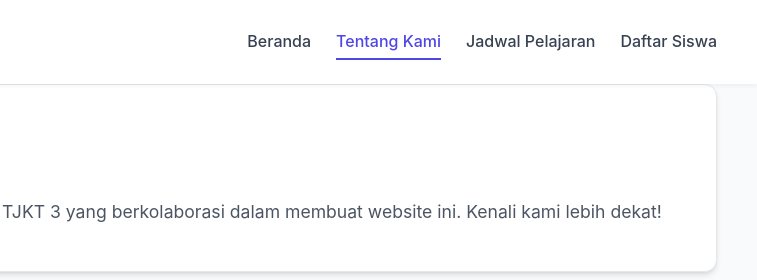
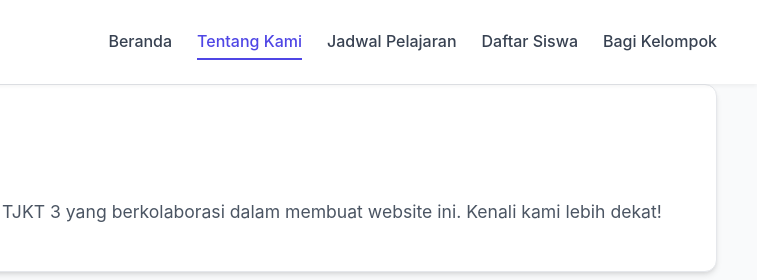
Before and after one commit to dhasap/dhasap.github.io, a plain HTML site: page kelas-odgj/about.html in a window 1280 px wide. Shown: the top 280 px of the page, 523-1280 px from the left. Drawn offline with nearby package versions, Linux system fonts and the light colour scheme.

Commit message:
Update about.html

```diff
--- a/kelas-odgj/about.html
+++ b/kelas-odgj/about.html
@@ -24,6 +24,7 @@
                     <a href="about.html" class="nav-link active">Tentang Kami</a>
                     <a href="jadwal.html" class="nav-link">Jadwal Pelajaran</a>
                     <a href="siswa.html" class="nav-link">Daftar Siswa</a>
+                    <a href="kelompok.html" class="nav-link">Bagi Kelompok</a>
                 </div>
                 <button class="mobile-menu-button" id="mobile-menu-toggle"><i data-feather="menu"></i></button>
             </nav>
@@ -34,6 +35,7 @@
         <a href="about.html" class="nav-link active">Tentang Kami</a>
         <a href="jadwal.html" class="nav-link">Jadwal Pelajaran</a>
         <a href="siswa.html" class="nav-link">Daftar Siswa</a>
+        <a href="kelompok.html" class="nav-link">Bagi Kelompok</a>
     </div>
 
     <main class="container">
```
